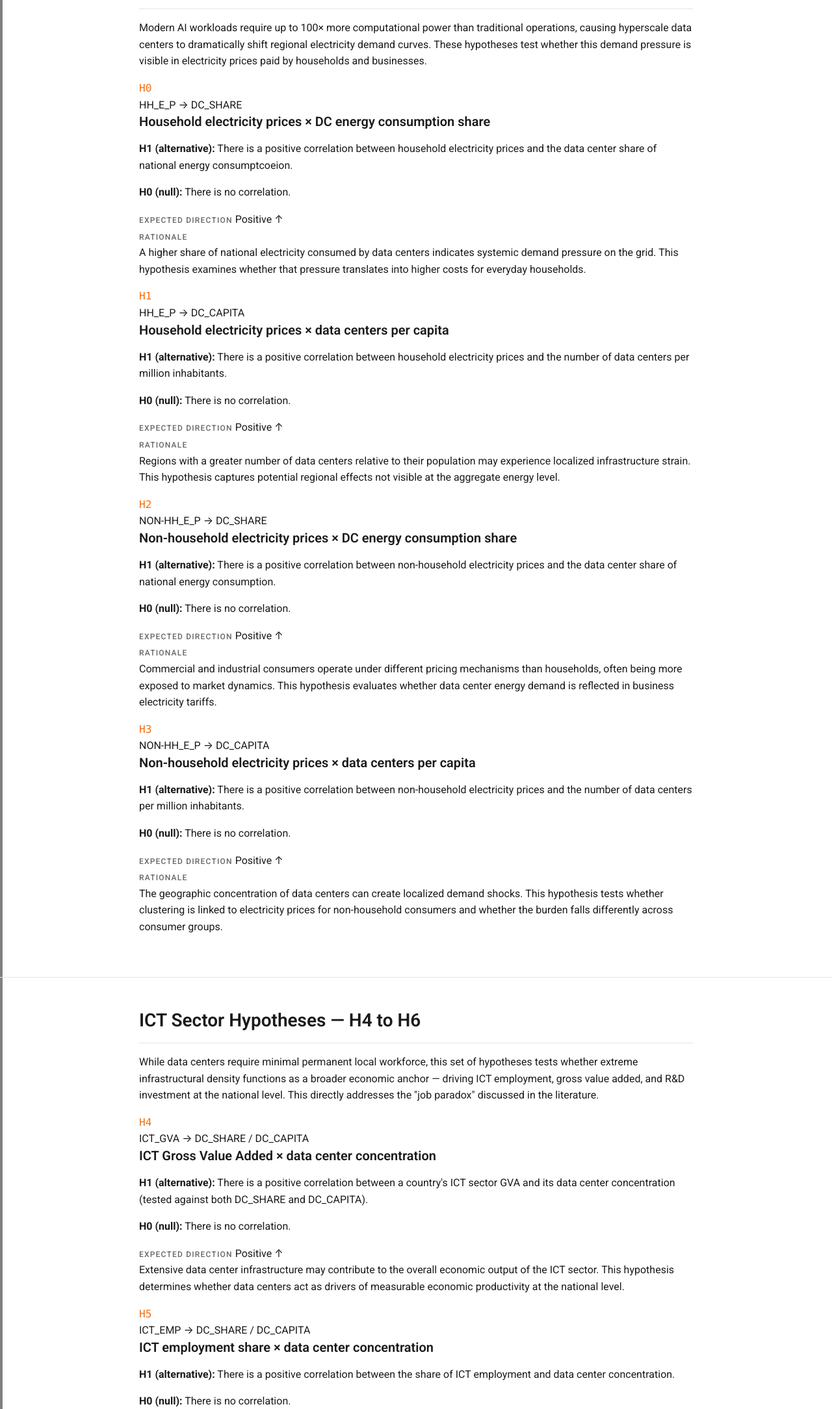
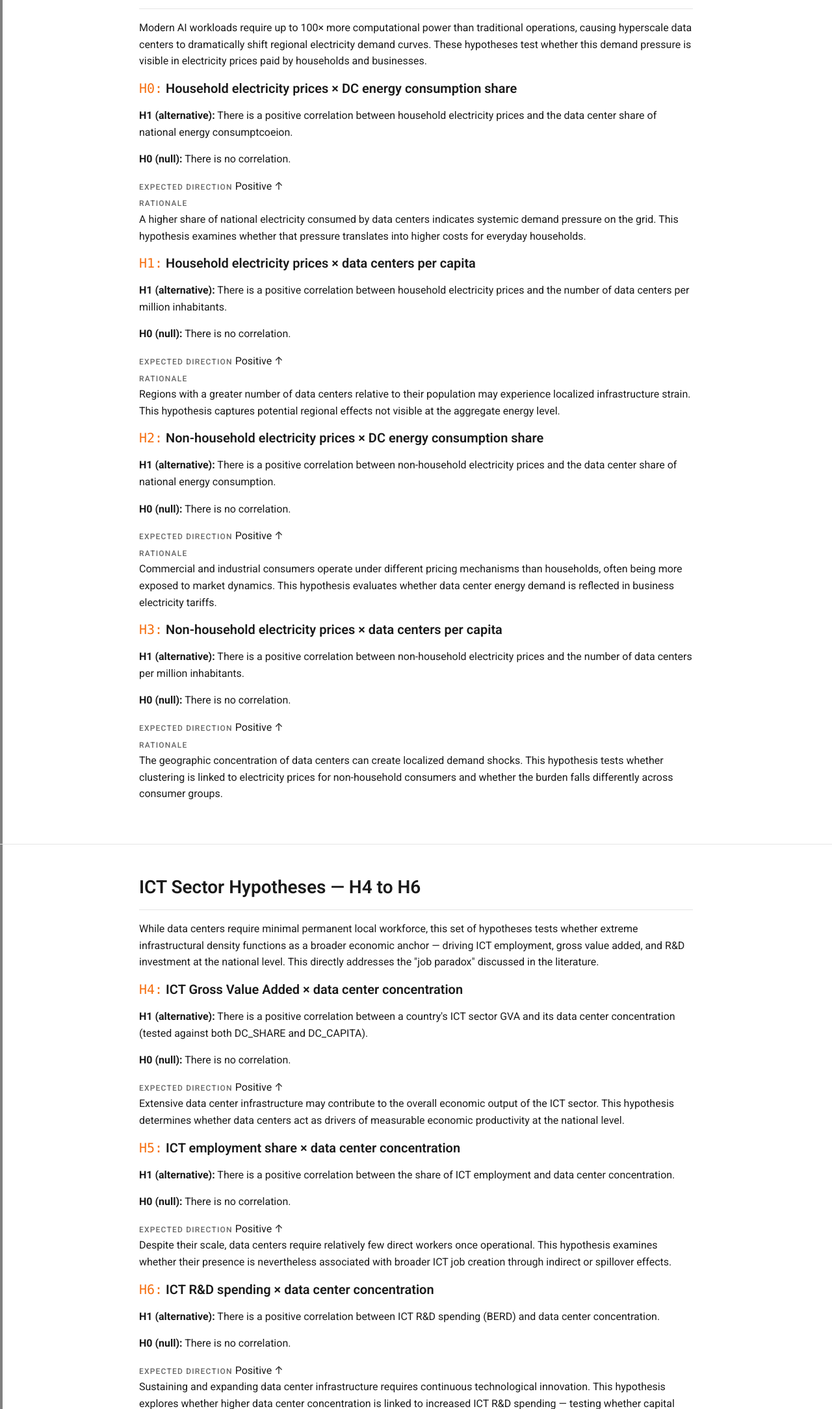
Before and after one commit to dia-jen/web_report_bt, a plain HTML site: page hypotheses.html in a window 1280 px wide. Shown: the part 631-2800 px from the top of the page at 65% size. Drawn offline with Linux system fonts and the light colour scheme.

```diff
--- a/hypotheses.html
+++ b/hypotheses.html
@@ -54,15 +54,8 @@
 
         <!-- H0 -->
         <div class="hypothesis-card">
-          <div class="hyp-header">
-            <span class="hyp-id">H0</span>
-            <div class="hyp-vars">
-              <span class="var-chip">HH_E_P</span>
-              <span class="arrow">→</span>
-              <span class="var-chip">DC_SHARE</span>
-            </div>
-          </div>
-          <h3>Household electricity prices × DC energy consumption share</h3>
+
+          <h3><span class="hyp-id">H0:</span> Household electricity prices × DC energy consumption share</h3>
           <p class="hyp-statement">
             <strong>H1 (alternative):</strong> There is a positive correlation between household electricity prices
             and the data center share of national energy consumptcoeion.
@@ -84,15 +77,7 @@
 
         <!-- H1 -->
         <div class="hypothesis-card">
-          <div class="hyp-header">
-            <span class="hyp-id">H1</span>
-            <div class="hyp-vars">
-              <span class="var-chip">HH_E_P</span>
-              <span class="arrow">→</span>
-              <span class="var-chip">DC_CAPITA</span>
-            </div>
-          </div>
-          <h3>Household electricity prices × data centers per capita</h3>
+          <h3><span class="hyp-id">H1:</span> Household electricity prices × data centers per capita</h3>
           <p class="hyp-statement">
             <strong>H1 (alternative):</strong> There is a positive correlation between household electricity prices
             and the number of data centers per million inhabitants.
@@ -114,15 +99,7 @@
 
         <!-- H2 -->
         <div class="hypothesis-card">
-          <div class="hyp-header">
-            <span class="hyp-id">H2</span>
-            <div class="hyp-vars">
-              <span class="var-chip">NON-HH_E_P</span>
-              <span class="arrow">→</span>
-              <span class="var-chip">DC_SHARE</span>
-            </div>
-          </div>
-          <h3>Non-household electricity prices × DC energy consumption share</h3>
+          <h3> <span class="hyp-id">H2:</span> Non-household electricity prices × DC energy consumption share</h3>
           <p class="hyp-statement">
             <strong>H1 (alternative):</strong> There is a positive correlation between non-household electricity prices
             and the data center share of national energy consumption.
@@ -144,15 +121,7 @@
 
         <!-- H3 -->
         <div class="hypothesis-card">
-          <div class="hyp-header">
-            <span class="hyp-id">H3</span>
-            <div class="hyp-vars">
-              <span class="var-chip">NON-HH_E_P</span>
-              <span class="arrow">→</span>
-              <span class="var-chip">DC_CAPITA</span>
-            </div>
-          </div>
-          <h3>Non-household electricity prices × data centers per capita</h3>
+          <h3> <span class="hyp-id">H3:</span> Non-household electricity prices × data centers per capita</h3>
           <p class="hyp-statement">
             <strong>H1 (alternative):</strong> There is a positive correlation between non-household electricity prices
             and the number of data centers per million inhabitants.
@@ -189,15 +158,7 @@
 
         <!-- H4 -->
         <div class="hypothesis-card">
-          <div class="hyp-header">
-            <span class="hyp-id">H4</span>
-            <div class="hyp-vars">
-              <span class="var-chip">ICT_GVA</span>
-              <span class="arrow">→</span>
-              <span class="var-chip">DC_SHARE / DC_CAPITA</span>
-            </div>
-          </div>
-          <h3>ICT Gross Value Added × data center concentration</h3>
+          <h3><span class="hyp-id">H4:</span> ICT Gross Value Added × data center concentration</h3>
           <p class="hyp-statement">
             <strong>H1 (alternative):</strong> There is a positive correlation between a country's ICT sector GVA
             and its data center concentration (tested against both DC_SHARE and DC_CAPITA).
@@ -218,15 +179,7 @@
 
         <!-- H5 -->
         <div class="hypothesis-card">
-          <div class="hyp-header">
-            <span class="hyp-id">H5</span>
-            <div class="hyp-vars">
-              <span class="var-chip">ICT_EMP</span>
-              <span class="arrow">→</span>
-              <span class="var-chip">DC_SHARE / DC_CAPITA</span>
-            </div>
-          </div>
-          <h3>ICT employment share × data center concentration</h3>
+          <h3>  <span class="hyp-id">H5:</span> ICT employment share × data center concentration</h3>
           <p class="hyp-statement">
             <strong>H1 (alternative):</strong> There is a positive correlation between the share of ICT employment
             and data center concentration.
@@ -247,15 +200,8 @@
 
         <!-- H6 -->
         <div class="hypothesis-card">
-          <div class="hyp-header">
-            <span class="hyp-id">H6</span>
-            <div class="hyp-vars">
-              <span class="var-chip">ICT_RnD</span>
-              <span class="arrow">→</span>
-              <span class="var-chip">DC_SHARE / DC_CAPITA</span>
-            </div>
-          </div>
-          <h3>ICT R&amp;D spending × data center concentration</h3>
+
+          <h3><span class="hyp-id">H6:</span> ICT R&amp;D spending × data center concentration</h3>
           <p class="hyp-statement">
             <strong>H1 (alternative):</strong> There is a positive correlation between ICT R&amp;D spending (BERD)
             and data center concentration.
--- a/js/scatter_1.js
+++ b/js/scatter_1.js
@@ -1,5 +1,3 @@
-// import Chart from 'chart.js/auto'
-
 const Chart = window.Chart;
 
 async function loadData() {
--- a/js/scatter_2.js
+++ b/js/scatter_2.js
@@ -1,5 +1,3 @@
-// import Chart from 'chart.js/auto'
-
 const Chart = window.Chart;
 
 async function loadData() {
@@ -53,7 +51,7 @@
   gdp:              'GDP per capita (USD)',
 };
 
-  const filtered = cleaned.filter(r => r.dcPerCapita && r.ictEmp);
+const filtered = cleaned.filter(r => r.dcPerCapita && r.ictEmp);
 
 let chart;
 let showOutliers = true;
```
